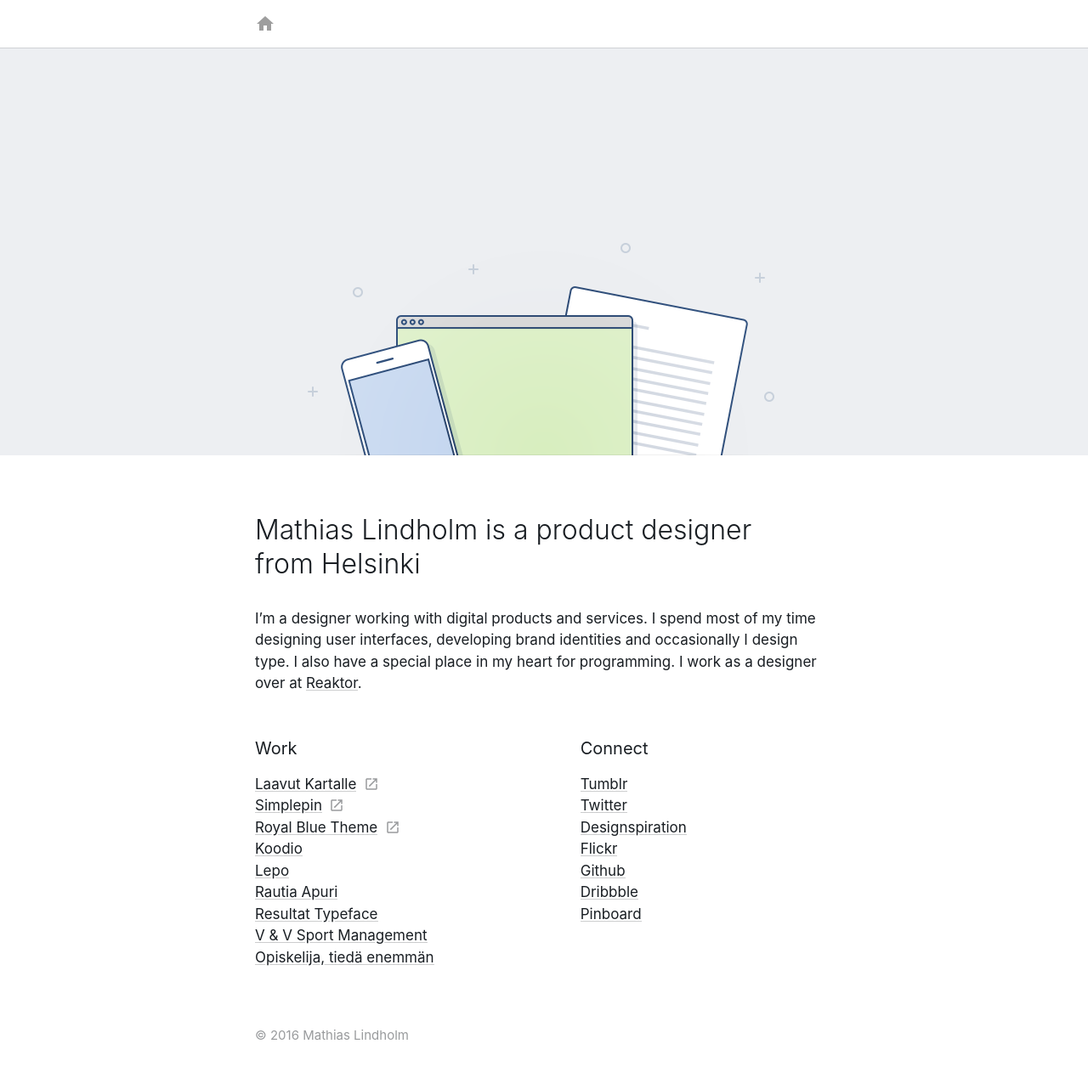
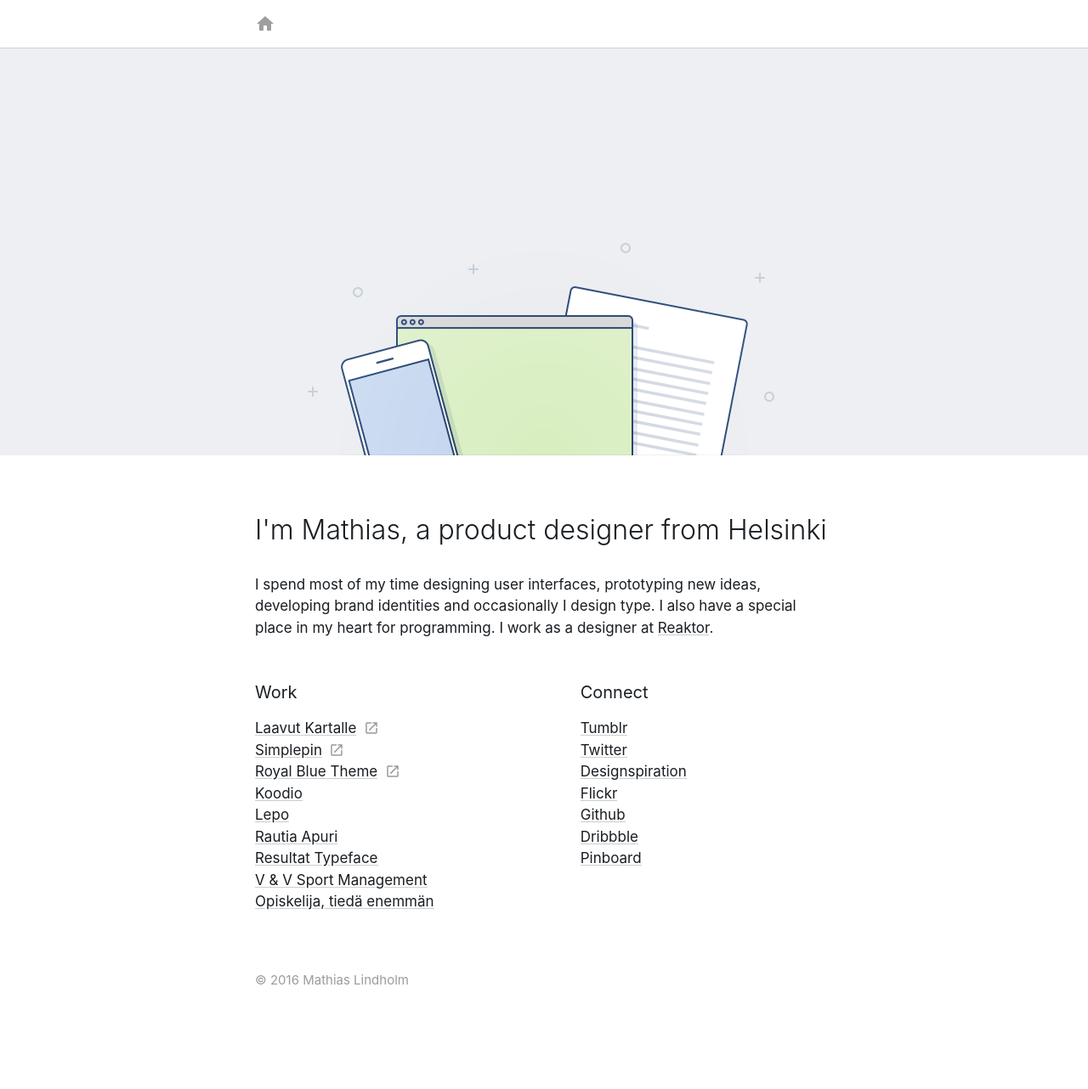
Before and after one commit to mlindholm/homepage, a Jekyll site: the page built from index.md, in a window 1280 px wide. Shown: the whole page at 85% size. Built offline with Jekyll 4.4.1, drawn with Linux system fonts in a browser that asks for light colours; nearby versions of some CDN libraries; after the commit the page ends 1216 px from its top, so only the background shows below that.

Commit message:
Update index description

```diff
--- a/index.md
+++ b/index.md
@@ -7,9 +7,9 @@ hero_position: 'center bottom'
 hero_size: 'contain'
 ---
 
-<h1 class="title">Mathias Lindholm is a product designer <br/>from Helsinki</h1>
+<h1 class="title">I'm Mathias, a product designer from Helsinki</h1>
 
-I’m a designer working with digital products and services. I spend most of my time designing user interfaces, developing brand identities and occasionally I design type. I also have a special place in my heart for programming. I work as a designer over at <a href="http://reaktor.com">Reaktor</a>.
+I spend most of my time designing user interfaces, prototyping new ideas, developing brand identities and occasionally I design type. I also have a special place in my heart for programming. I work as a designer at <a href="http://reaktor.com">Reaktor</a>.
 
 <div class="space"></div>
 
```
